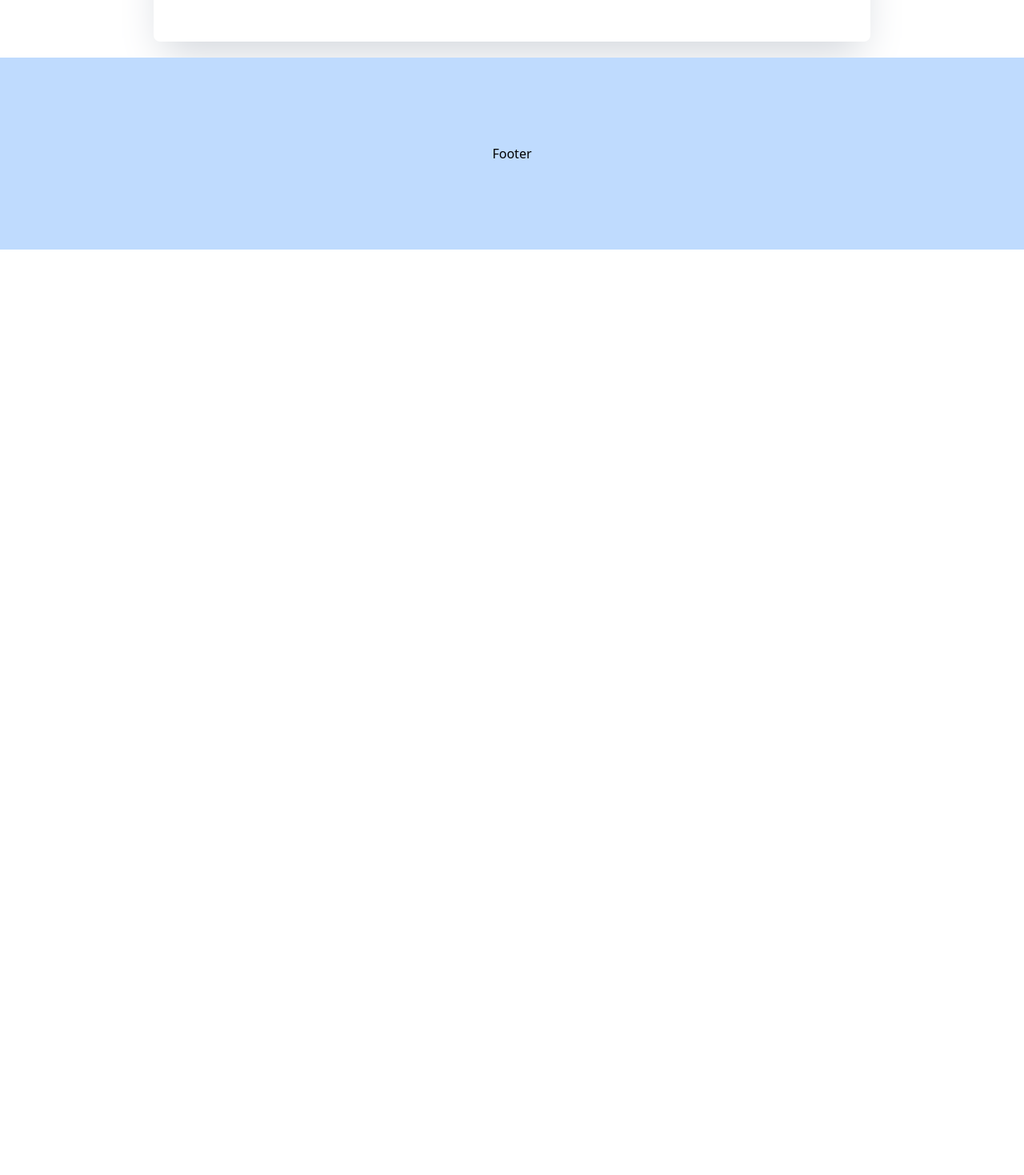
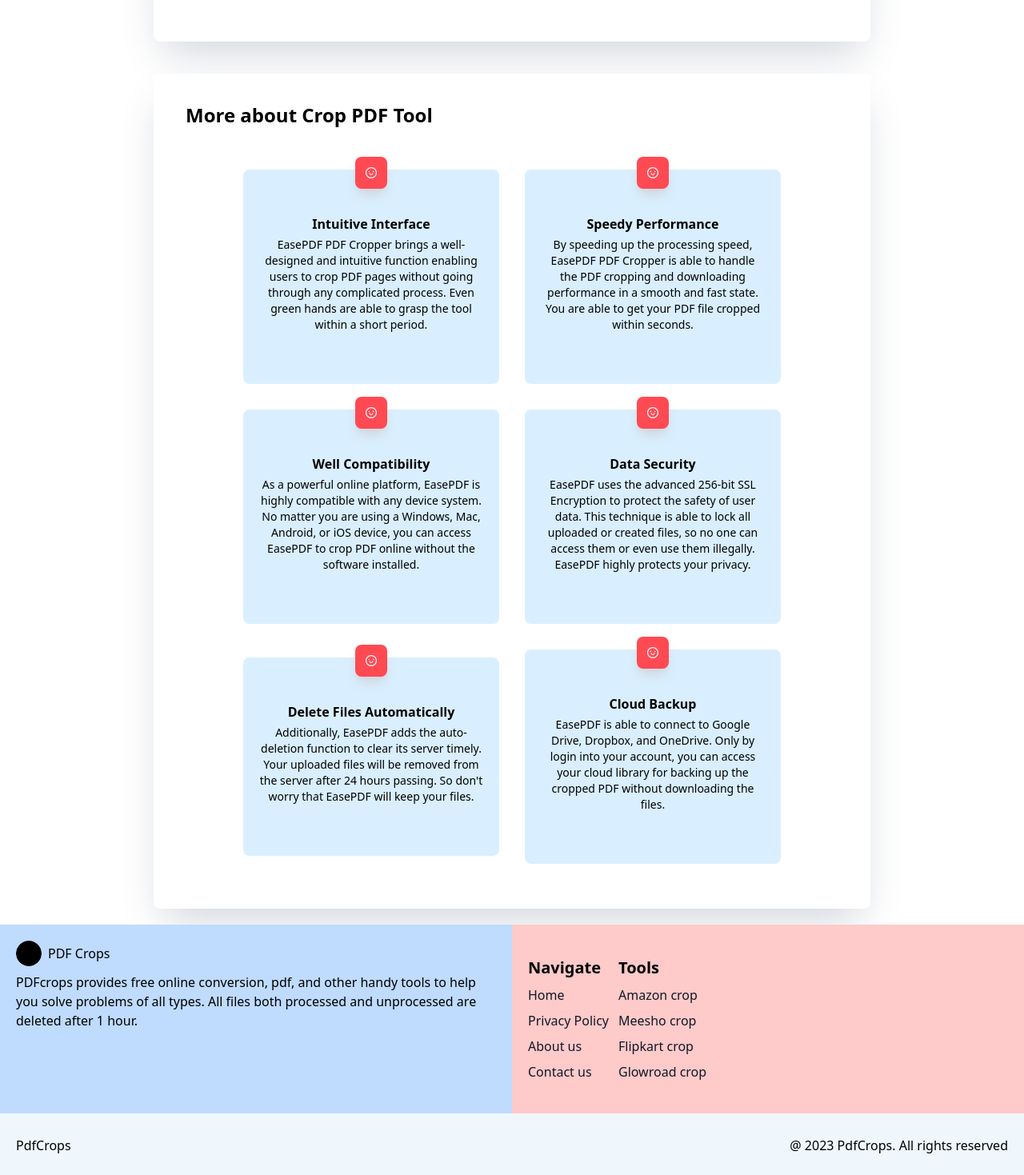
Before and after one commit to vats147/pdfcrops.com, a Next.js app: page / in a window 1280 px wide. Shown: the part 1600-3069 px from the top of the page at 80% size. Before the commit the page ends 1912 px from the top, so only its background shows below. Built offline with nearby package versions, Linux system fonts and the light colour scheme.

Commit message:
featuresSecion-added

```diff
--- a/components/global/Footer/Footer.js
+++ b/components/global/Footer/Footer.js
@@ -1,9 +1,56 @@
+import Image from 'next/image'
 import React from 'react'
+import logoOne from "../../../public/images/logos/logoOne.svg"
 
 const Footer = () => {
   return (
-    <footer className='w-full h-60 bg-blue-200 flex justify-center items-center'>
-        Footer
+    <footer className='w-full  flex flex-col justify-start items-center'>
+
+      <div className='w-full flex flex-col md:flex-row justify-start items-cente'>
+
+        {/* Brand details */}
+        <div className='w-full flex flex-col justify-start items-start space-y-2 bg-blue-200 md:p-5'>
+
+          <span className='flex justify-center items-center space-x-2'>
+            <Image src={logoOne} alt="logoOne" width={8} height={8} className="w-8 h-8 rounded-full" />
+            <p> PDF Crops </p>
+          </span>
+
+          <p> PDFcrops provides free online conversion, pdf, and other handy tools to help you solve problems of all types. All files both processed and unprocessed are deleted after 1 hour.
+          </p>
+        </div>
+
+        {/* Tabs */}
+        <div className='w-full flex flex-col md:flex-row justify-start items-start py-10 space-y-10 md:space-y-0 md:space-x-3 md:px-5 bg-red-200'>
+
+          {/* navigate */}
+          <div className='flex flex-col items-start justify-start space-y-2'>
+            <p className='text-black text-xl font-semibold'> Navigate </p>
+            <p className='text-gray-900 text-base font-normal hover:cursor-pointer'> Home </p>
+            <p className='text-gray-900 text-base font-normal hover:cursor-pointer'> Privacy Policy </p>
+            <p className='text-gray-900 text-base font-normal hover:cursor-pointer'> About us </p>
+            <p className='text-gray-900 text-base font-normal hover:cursor-pointer'> Contact us </p>
+          </div>
+
+          {/* tools */}
+          <div className='flex flex-col items-start justify-start space-y-2'>
+            <p className='text-black text-xl font-semibold'> Tools </p>
+            <p className='text-gray-900 text-base font-normal hover:cursor-pointer'> Amazon crop </p>
+            <p className='text-gray-900 text-base font-normal hover:cursor-pointer'> Meesho crop </p>
+            <p className='text-gray-900 text-base font-normal hover:cursor-pointer'> Flipkart crop </p>
+            <p className='text-gray-900 text-base font-normal hover:cursor-pointer'> Glowroad crop </p>
+          </div>
+
+        </div>
+
+      </div>
+
+      {/* Last footer */}
+      <div className='w-full h-20 bg-[#EFF7FD] flex justify-between items-center p-5'>
+        <p> PdfCrops </p>
+        <p> @ 2023 PdfCrops. All rights reserved </p>
+
+      </div>
     </footer>
   )
 }
--- /dev/null
+++ b/components/pageWise/HomePage/components/FeaturesSection/FeaturesSection.js
@@ -0,0 +1,35 @@
+import { FeaturesHomeSection } from '@/constants/FeaturesHomeSection/FeaturesHomeSection'
+import React from 'react'
+
+const FeaturesSection = () => {
+  return (
+    <section className='w-full flex justify-center items-center py-5'>
+
+      <div className='w-full md:w-[80%] lg:w-[70%] bg-white flex flex-col justify-start items-center lg:items-start p-2 lg:py-5 md:rounded-lg md:shadow-2xl md:shadow-gray-300'>
+        <p className='text-black font-semibold text-2xl lg:mx-5 lg:my-2 xl:ms-8 xl:my-4'> More about Crop PDF Tool </p>
+
+
+        <div className='w-full flex flex-wrap justify-center items-center my-5'>
+          {FeaturesHomeSection && FeaturesHomeSection.map((feature) => {
+            return (
+              <div className='w-full sm:w-52 md:w-60 lg:w-80 px-5 py-8 m-4 bg-[#D9EFFF] flex flex-col justify-start items-center rounded-lg'>
+
+                <div className='w-10 h-10 -mt-12 rounded-lg bg-[#FF4A53] flex justify-center items-center shadow-lg shadow-gray-300'>
+                  {feature.icon}
+                </div>
+
+                <div className='w-full flex flex-col justify-start items-center py-8 text-center space-y-1'>
+                  <h4 className='text-black text-base font-bold'> {feature.heading} </h4>
+                  <p className='text-black text-sm font-normal'> {feature.details} </p>
+                </div>
+              </div>
+            )
+          })}
+        </div>
+      </div>
+
+    </section>
+  )
+}
+
+export default FeaturesSection
--- /dev/null
+++ b/constants/FeaturesHomeSection/FeaturesHomeSection.js
@@ -0,0 +1,43 @@
+// Icons
+import {AiOutlineSmile} from "react-icons/ai"
+
+
+
+export const FeaturesHomeSection = [
+    {
+        id: 0,
+        heading: "Intuitive Interface",
+        details: "EasePDF PDF Cropper brings a well-designed and intuitive function enabling users to crop PDF pages without going through any complicated process. Even green hands are able to grasp the tool within a short period.",
+        icon: <AiOutlineSmile className="text-white"/>
+    },
+    {
+        id: 1,
+        heading: "Speedy Performance",
+        details: "By speeding up the processing speed, EasePDF PDF Cropper is able to handle the PDF cropping and downloading performance in a smooth and fast state. You are able to get your PDF file cropped within seconds.",
+        icon: <AiOutlineSmile className="text-white"/>
+    },
+    {
+        id: 2,
+        heading: "Well Compatibility",
+        details: "As a powerful online platform, EasePDF is highly compatible with any device system. No matter you are using a Windows, Mac, Android, or iOS device, you can access EasePDF to crop PDF online without the software installed.",
+        icon: <AiOutlineSmile className="text-white"/>
+    },
+    {
+        id: 3,
+        heading: "Data Security",
+        details: "EasePDF uses the advanced 256-bit SSL Encryption to protect the safety of user data. This technique is able to lock all uploaded or created files, so no one can access them or even use them illegally. EasePDF highly protects your privacy.",
+        icon: <AiOutlineSmile className="text-white"/>
+    },
+    {
+        id: 4,
+        heading: "Delete Files Automatically",
+        details: "Additionally, EasePDF adds the auto-deletion function to clear its server timely. Your uploaded files will be removed from the server after 24 hours passing. So don't worry that EasePDF will keep your files.",
+        icon: <AiOutlineSmile className="text-white"/>
+    },
+    {
+        id: 5,
+        heading: "Cloud Backup",
+        details: "EasePDF is able to connect to Google Drive, Dropbox, and OneDrive. Only by login into your account, you can access your cloud library for backing up the cropped PDF without downloading the files.",
+        icon: <AiOutlineSmile className="text-white"/>
+    }
+]
--- a/pages/index.js
+++ b/pages/index.js
@@ -3,6 +3,7 @@ import HeroSection from '@/components/pageWise/HomePage/components/HeroSection/H
 import StatsSection from '@/components/pageWise/HomePage/components/StatsSection/StatsSection'
 import ServiceCardContainer from '@/components/pageWise/HomePage/components/ServiceCardContainer/ServiceCardContainer'
 import PdfProcessSection from '@/components/pageWise/HomePage/components/PdfProcessSection/PdfProcessSection'
+import FeaturesSection from '@/components/pageWise/HomePage/components/FeaturesSection/FeaturesSection'
 
 const inter = Inter({ subsets: ['latin'] })
 
@@ -14,6 +15,7 @@ export default function Home() {
         <ServiceCardContainer />
         <StatsSection />
         <PdfProcessSection />
+        <FeaturesSection />
       </main>
     </>
   )
```
